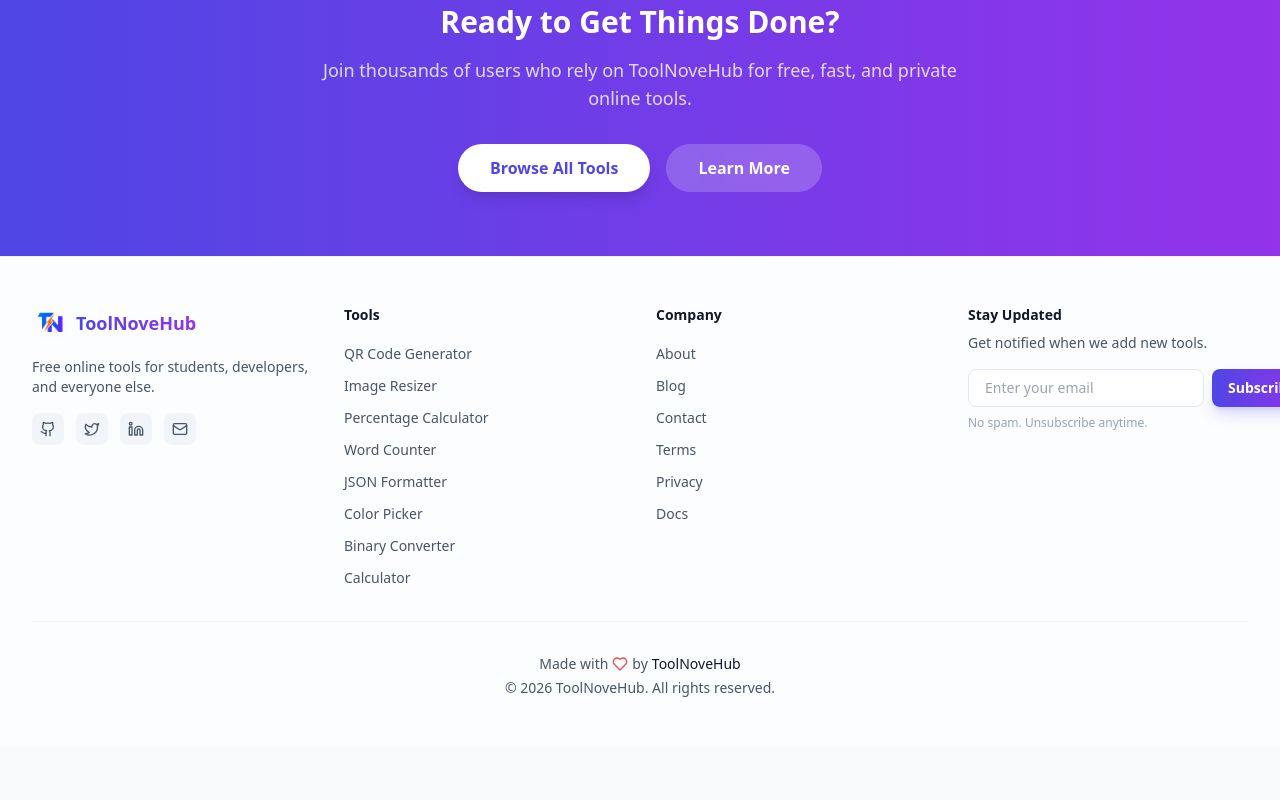
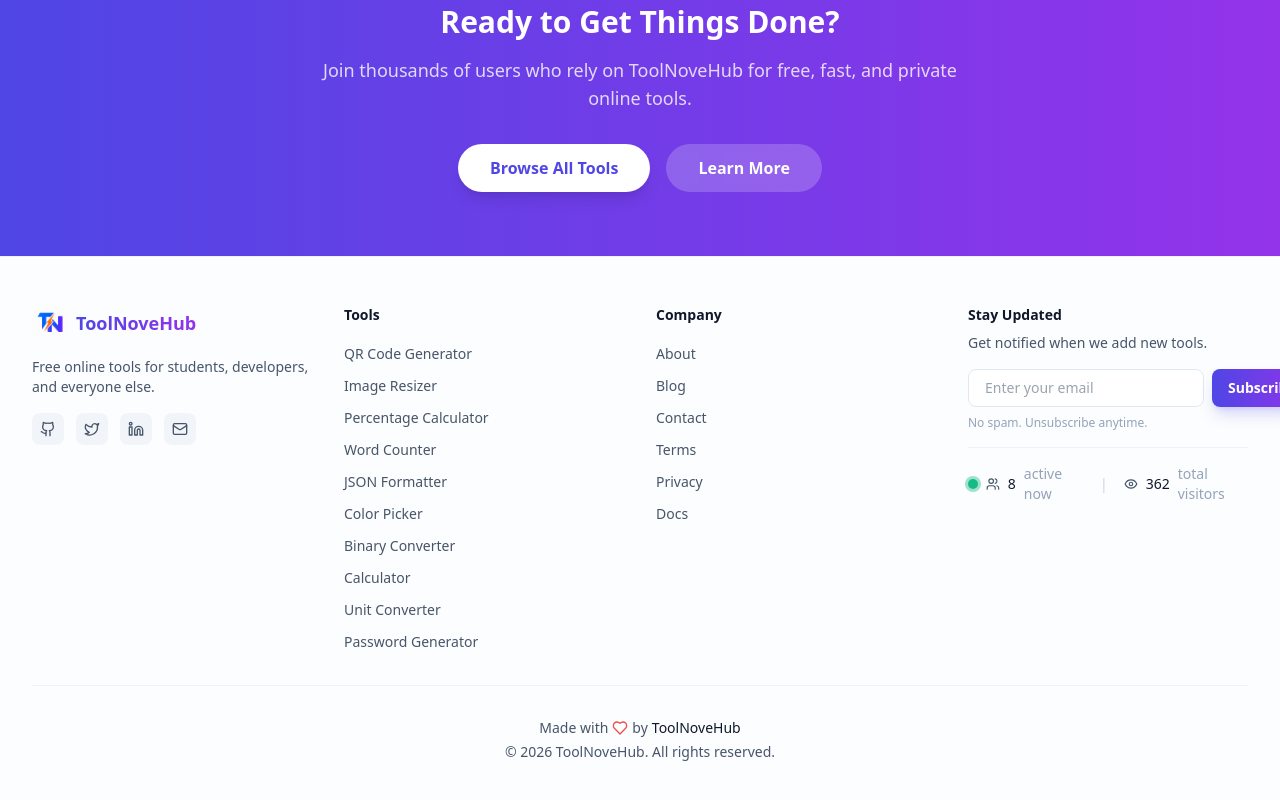
Before and after one commit to sprajeshofficial-wq/ToolNoveHub, a Next.js app: page / in a window 1280 px wide. Shown: the part 2849-3649 px from the top of the page. Before the commit the page ends 3595 px from the top, so only its background shows below. Built offline with nearby package versions, Linux system fonts and the light colour scheme.

Commit message:
👥 Add live visitor counter to header and footer

```diff
--- a/app/components/Footer.tsx
+++ b/app/components/Footer.tsx
@@ -4,6 +4,7 @@
 import Image from 'next/image';
 import { Heart, Github, Twitter, Linkedin, Mail } from 'lucide-react';
 import { useState } from 'react';
+import LiveVisitors from './LiveVisitors';
 
 const Footer = () => {
   const [email, setEmail] = useState('');
@@ -18,6 +19,8 @@
       { name: 'Color Picker', href: '/tools/color-picker' },
       { name: 'Binary Converter', href: '/tools/binary-converter' },
       { name: 'Calculator', href: '/tools/calculator' },
+      { name: 'Unit Converter', href: '/tools/unit-converter' },
+      { name: 'Password Generator', href: '/tools/password-generator' },
     ],
     Company: [
       { name: 'About', href: '/about' },
@@ -126,7 +129,7 @@
             </ul>
           </div>
 
-          {/* Newsletter */}
+          {/* Newsletter & Live Visitors */}
           <div className="col-span-2 md:col-span-1">
             <h3 className="text-sm font-semibold text-slate-900">Stay Updated</h3>
             <p className="mt-2 text-sm text-slate-600">
@@ -152,6 +155,11 @@
             <p className="mt-2 text-xs text-slate-400">
               No spam. Unsubscribe anytime.
             </p>
+
+            {/* Live Visitors Counter */}
+            <div className="mt-4 pt-4 border-t border-slate-200/50">
+              <LiveVisitors />
+            </div>
           </div>
         </div>
 
--- /dev/null
+++ b/app/components/LiveVisitors.tsx
@@ -0,0 +1,71 @@
+'use client';
+
+import { useState, useEffect } from 'react';
+import { Users, Eye } from 'lucide-react';
+
+export default function LiveVisitors() {
+  const [visitors, setVisitors] = useState(0);
+  const [totalVisitors, setTotalVisitors] = useState(0);
+  const [isLive, setIsLive] = useState(true);
+
+  useEffect(() => {
+    // Get total visitors from localStorage
+    const savedTotal = localStorage.getItem('totalVisitors');
+    if (savedTotal) {
+      setTotalVisitors(parseInt(savedTotal));
+    } else {
+      const initial = Math.floor(Math.random() * 500) + 100;
+      setTotalVisitors(initial);
+      localStorage.setItem('totalVisitors', String(initial));
+    }
+
+    // Generate random live visitors (simulated)
+    const baseVisitors = Math.floor(Math.random() * 8) + 2;
+    setVisitors(baseVisitors);
+    setIsLive(true);
+
+    // Update live visitors every 30 seconds
+    const interval = setInterval(() => {
+      const change = Math.floor(Math.random() * 3) - 1;
+      setVisitors(prev => {
+        const newVal = Math.max(1, prev + change);
+        return newVal;
+      });
+
+      // Occasionally update total
+      if (Math.random() < 0.1) {
+        setTotalVisitors(prev => {
+          const newTotal = prev + 1;
+          localStorage.setItem('totalVisitors', String(newTotal));
+          return newTotal;
+        });
+      }
+    }, 30000);
+
+    return () => clearInterval(interval);
+  }, []);
+
+  return (
+    <div className="flex items-center gap-4 text-sm text-slate-600">
+      {/* Live Visitors */}
+      <div className="flex items-center gap-2">
+        <div className="relative">
+          <div className="h-2.5 w-2.5 rounded-full bg-emerald-500 animate-pulse" />
+          <div className="absolute inset-0 h-2.5 w-2.5 rounded-full bg-emerald-500 animate-ping" />
+        </div>
+        <Users className="h-4 w-4" />
+        <span className="font-medium text-slate-900">{visitors}</span>
+        <span className="text-slate-400">active now</span>
+      </div>
+
+      <span className="text-slate-300">|</span>
+
+      {/* Total Visitors */}
+      <div className="flex items-center gap-2">
+        <Eye className="h-4 w-4" />
+        <span className="font-medium text-slate-900">{totalVisitors.toLocaleString()}</span>
+        <span className="text-slate-400">total visitors</span>
+      </div>
+    </div>
+  );
+}
```
